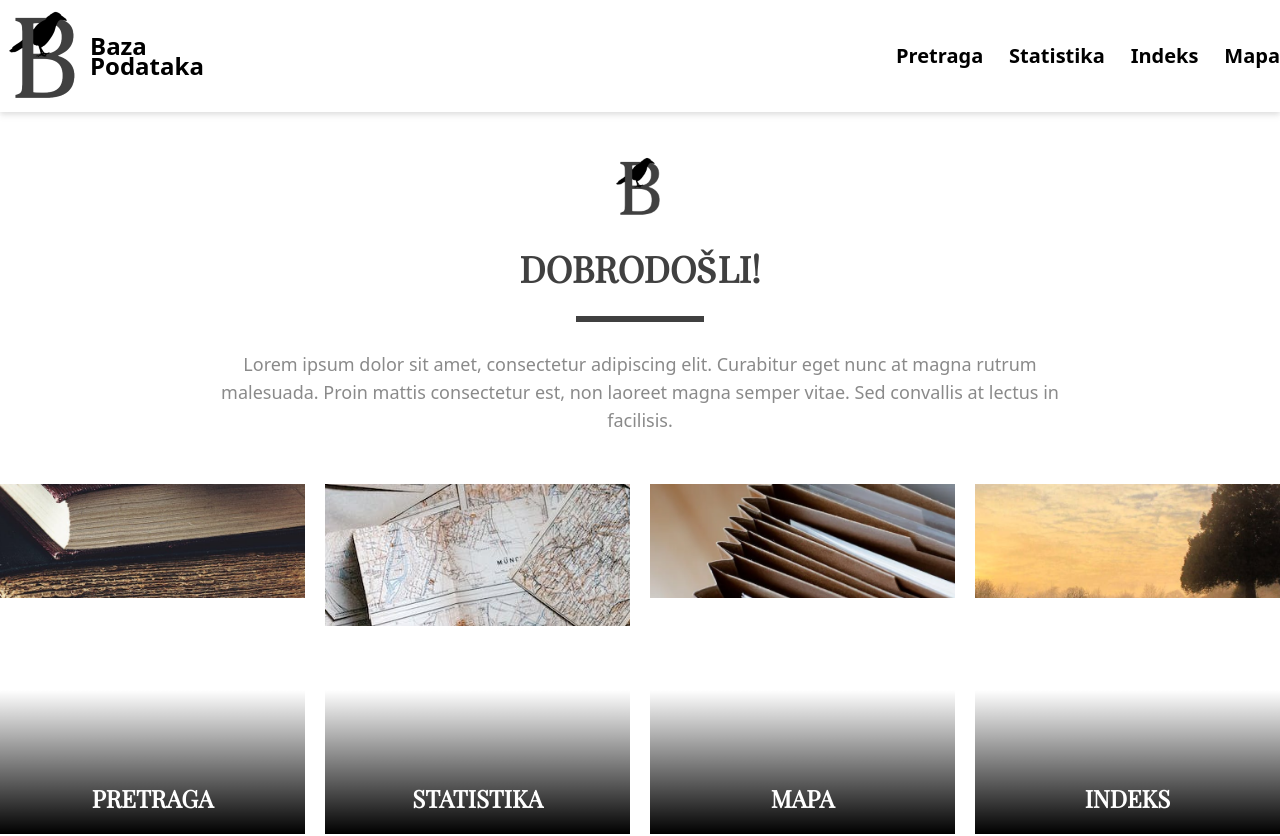
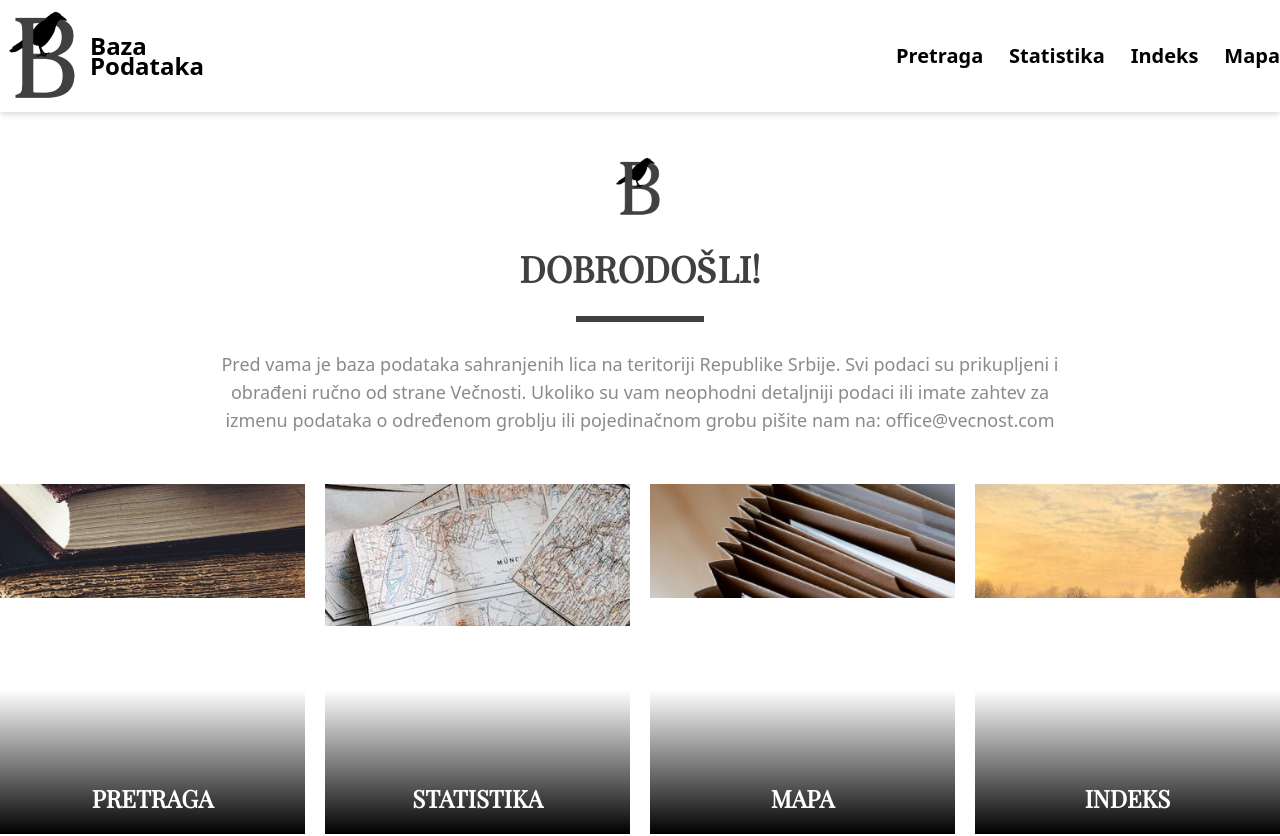
Before and after one commit to bVNyDUKE/vecnost-baza, a Next.js app: page / in a window 1280 px wide. Shown: the top 836 px of the page. Built offline with nearby package versions, Linux system fonts and the light colour scheme.

Commit message:
welcome text

```diff
--- a/pages/index.tsx
+++ b/pages/index.tsx
@@ -48,9 +48,6 @@ function Home() {
     },
   ];
 
-  const welcomeText =
-    "Lorem ipsum dolor sit amet, consectetur adipiscing elit. Curabitur eget nunc at magna rutrum malesuada. Proin mattis consectetur est, non laoreet magna semper vitae. Sed convallis at lectus in facilisis.";
-
   return (
     <>
       <div className="container mx-auto text-center">
@@ -67,7 +64,11 @@ function Home() {
         </h1>
         <div className="mx-auto my-7 h-1.5 w-32 bg-secondary-dark"></div>
         <div className="mx-auto mb-[3.125rem] w-4/6 text-center text-lg text-[#8A8A8A]">
-          {welcomeText}
+          Pred vama je baza podataka sahranjenih lica na teritoriji Republike
+          Srbije. Svi podaci su prikupljeni i obrađeni ručno od strane Večnosti.
+          Ukoliko su vam neophodni detaljniji podaci ili imate zahtev za izmenu
+          podataka o određenom groblju ili pojedinačnom grobu pišite nam na:
+          <a href="mailto:office@vecnost.com"> office@vecnost.com</a>
         </div>
       </div>
       <div className="container mx-auto">
```
